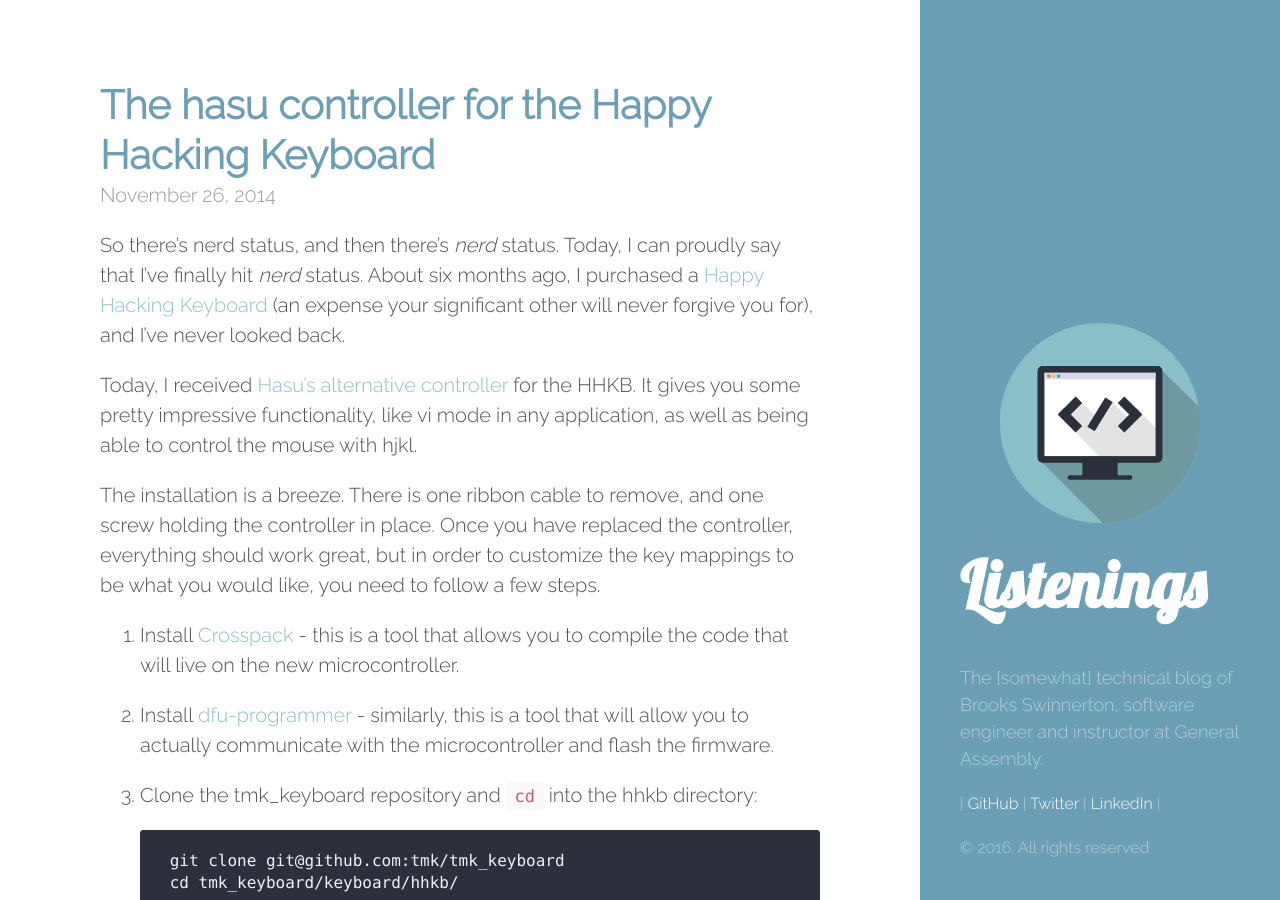
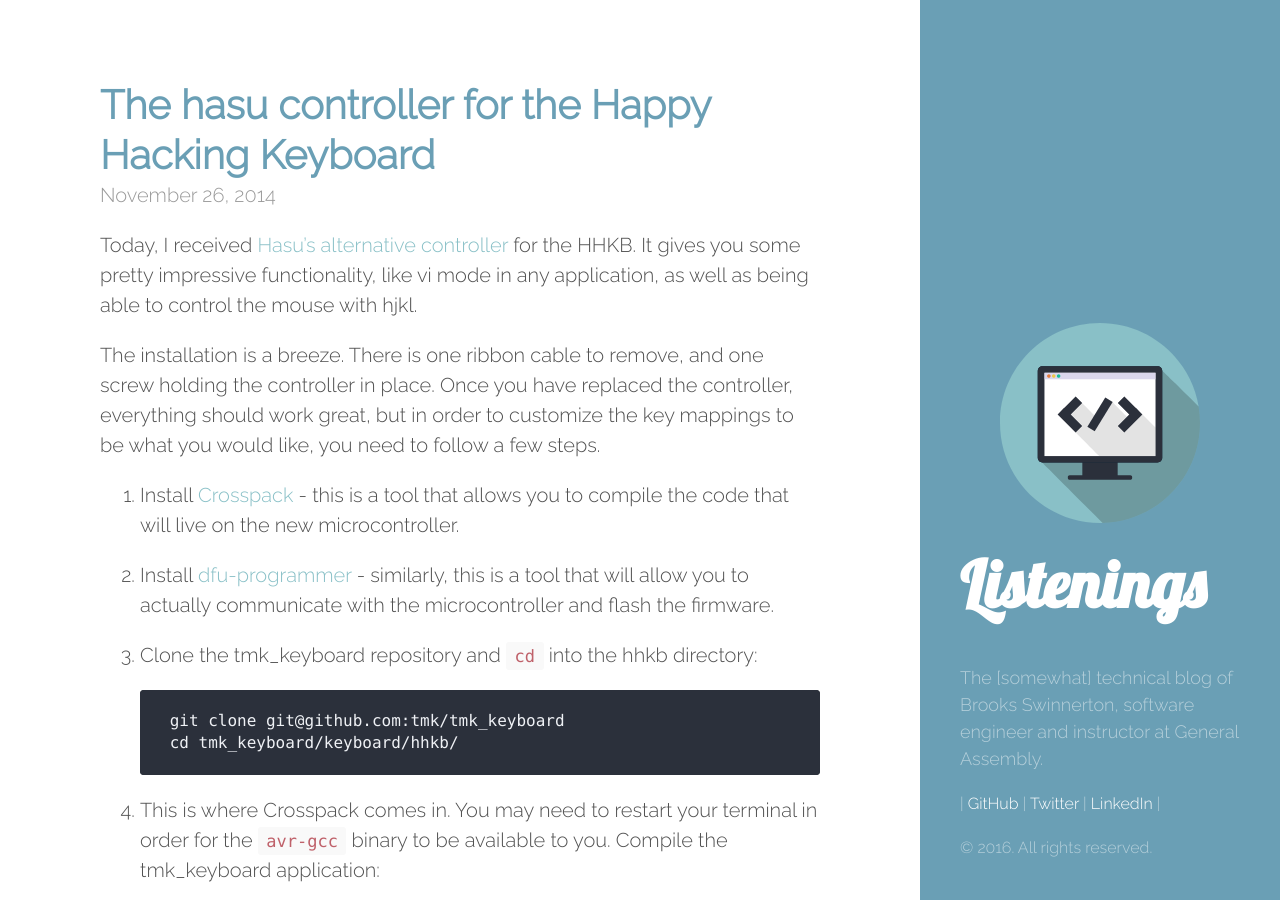
Before and after one commit to bswinnerton/blog, a Jekyll site: the page built from _posts/2014-11-26-hasu-controller-for-hhkb.md, in a window 1280 px wide and 900 px high. Built offline with Jekyll 4.4.1, drawn with Linux system fonts in a browser that asks for light colours; Markdown is read by kramdown in place of the engine named in the settings; comment, search, counter and statistics services are not loaded.

Commit message:
Removing first paragraph

```diff
--- a/_posts/2014-11-26-hasu-controller-for-hhkb.md
+++ b/_posts/2014-11-26-hasu-controller-for-hhkb.md
@@ -2,11 +2,6 @@
 layout: post
 title: The hasu controller for the Happy Hacking Keyboard
 ---
-
-So there's nerd status, and then there's _nerd_ status. Today, I can proudly
-say that I've finally hit _nerd_ status. About six months ago, I purchased a
-[Happy Hacking Keyboard](http://imgur.com/a/TnlGf) (an expense your significant
-other will never forgive you for), and I've never looked back.
 
 Today, I received
 [Hasu's alternative controller](https://geekhack.org/index.php?topic=12047.0)
```
